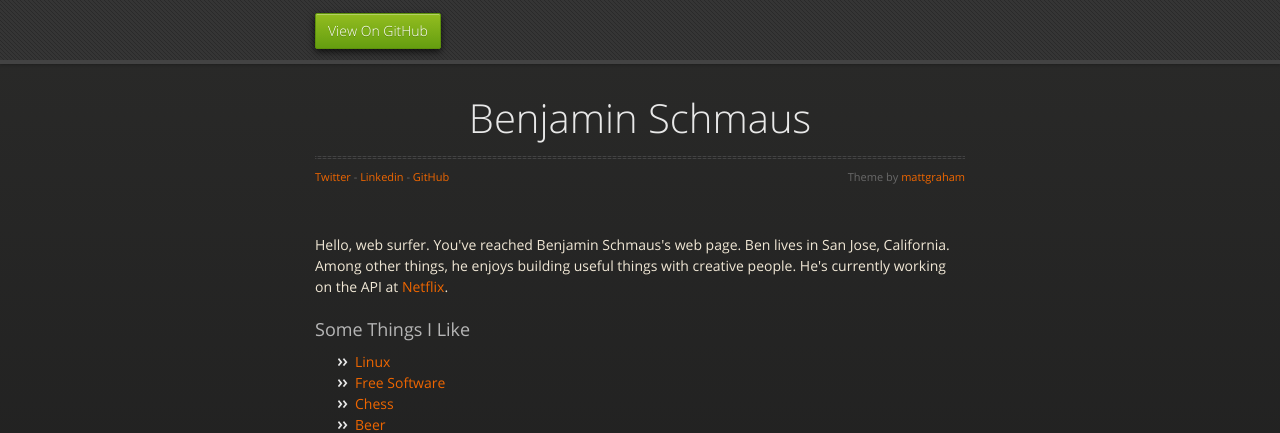
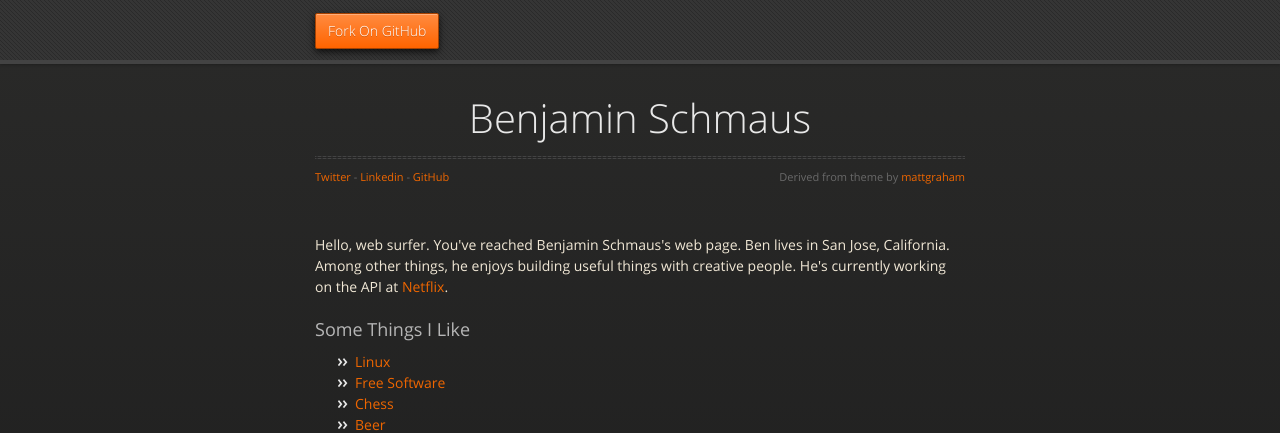
Before and after one commit to benschmaus/benschmaus.github.com, a PHP site: page / in a window 1280 px wide. Shown: the top 433 px of the page. Run offline with PHP 8.4, Linux system fonts and the light colour scheme; some libraries are stand-ins or nearby versions.

Commit message:
more css/index page tweaks

```diff
--- a/index.html
+++ b/index.html
@@ -20,7 +20,8 @@
   <body>
       <div id="header">
         <nav>
-          <li class="fork"><a href="https://github.com/benschmaus">View On GitHub</a></li>
+
+          <li class="fork"><a href="https://github.com/benschmaus">Fork On GitHub</a></li>
         </nav>
       </div><!-- end header -->
 
@@ -32,7 +33,7 @@
           <p></p>
           <hr>
           <span class="credits left"><a href="https://twitter.com/schmaus">Twitter</a>&nbsp;-&nbsp;<a href="http://www.linkedin.com/pub/benjamin-schmaus/2/aba/8a7/">Linkedin</a>&nbsp;-&nbsp;<a href="https://github.com/benschmaus">GitHub</a></span>
-          <span class="credits right">Theme by <a href="http://twitter.com/#!/michigangraham">mattgraham</a></span>
+          <span class="credits right">Derived from theme by <a href="http://twitter.com/#!/michigangraham">mattgraham</a></span>
         </div>
 
         <p>Hello, web surfer. You've reached Benjamin Schmaus's web page. Ben lives in San Jose, California. Among other things, he enjoys building useful things with creative people. He's currently working on the API at <a href="http://movies.netflix.com">Netflix</a>.</p>
--- a/stylesheets/styles.css
+++ b/stylesheets/styles.css
@@ -734,13 +734,21 @@ dt {
 }
 #header nav li a {
   color: white;
-  border: 1px solid #5d910b;
+  /*border: 1px solid #5d910b;*/
+  border: 1px solid #a64100;
   background: -webkit-gradient(linear, 50% 0%, 50% 100%, color-stop(0%, #93bd20), color-stop(100%, #659e10));
+  background: -webkit-linear-gradient(#ff8b40, #ff6400);
+  background: -moz-linear-gradient(#ff8b40, #ff6400);
+  background: -o-linear-gradient(#ff8b40, #ff6400);
+  background: -ms-linear-gradient(#ff8b40, #ff6400);
+  background: linear-gradient(#ff8b40, #ff6400);
+/*
   background: -webkit-linear-gradient(#93bd20, #659e10);
   background: -moz-linear-gradient(#93bd20, #659e10);
   background: -o-linear-gradient(#93bd20, #659e10);
   background: -ms-linear-gradient(#93bd20, #659e10);
   background: linear-gradient(#93bd20, #659e10);
+*/
   -moz-border-radius: 2px;
   -webkit-border-radius: 2px;
   -o-border-radius: 2px;
@@ -759,6 +767,8 @@ dt {
   display: inline-block;
   text-align: center;
 }
+
+/*
 #header nav li a:hover {
   background: -webkit-gradient(linear, 50% 0%, 50% 100%, color-stop(0%, #749619), color-stop(100%, #527f0e));
   background: -webkit-linear-gradient(#749619, #527f0e);
@@ -773,6 +783,7 @@ dt {
   -o-box-shadow: inset 0px 1px 1px rgba(0, 0, 0, 0.2), 0px 1px 0px rgba(0, 0, 0, 0);
   box-shadow: inset 0px 1px 1px rgba(0, 0, 0, 0.2), 0px 1px 0px rgba(0, 0, 0, 0);
 }
+*/
 #header nav li.fork {
   float: left;
   margin-left: 0px;
```
